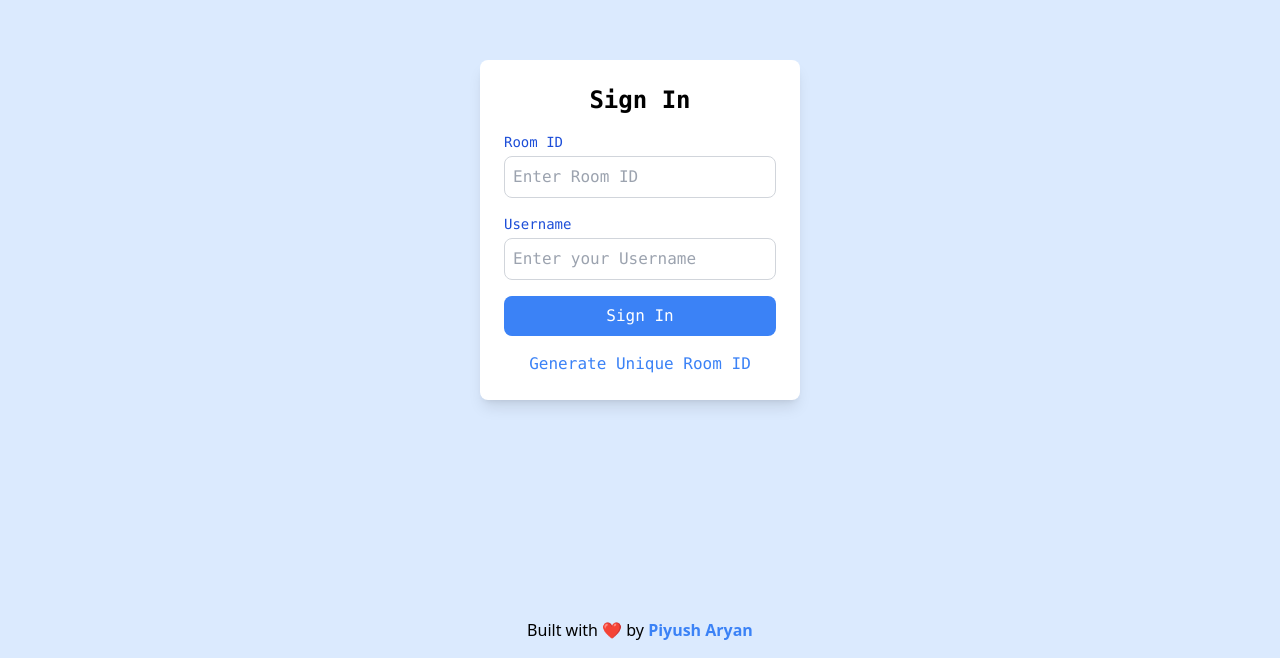
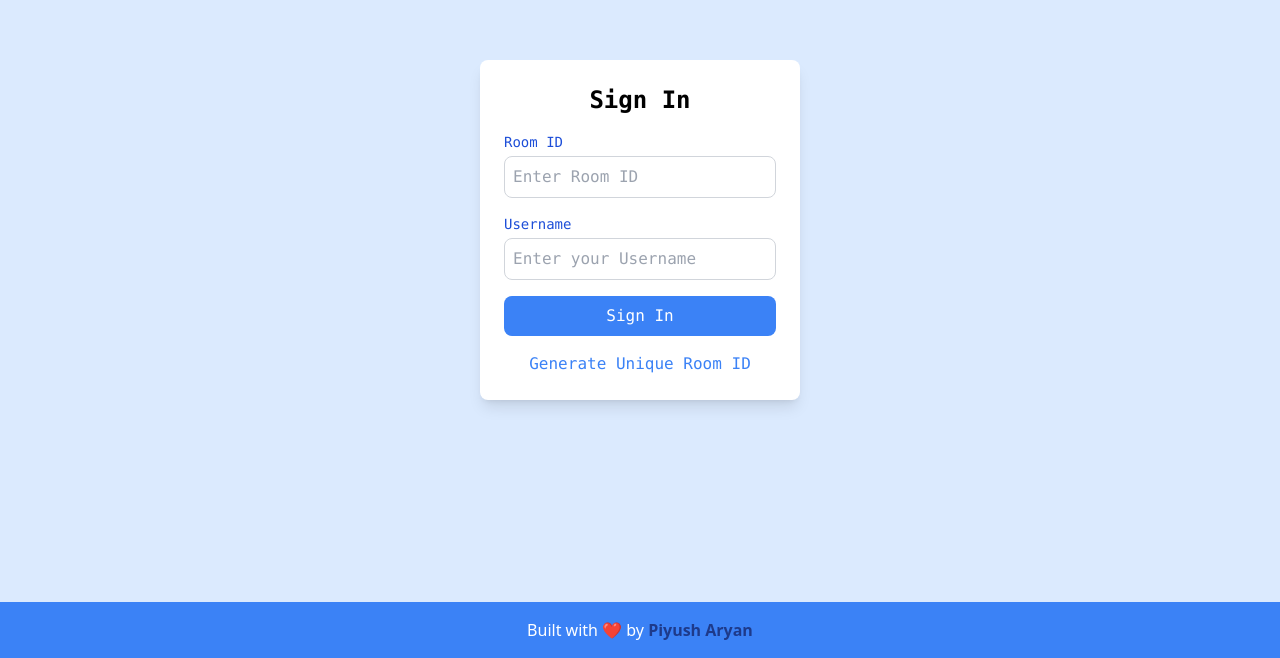
Before and after one commit to PiyushAryan/realmeet, a React (Vite) app: page / in a window 1280 px wide. Shown: the part 142-800 px from the top of the page. Built offline with nearby package versions, Linux system fonts and the light colour scheme.

Commit message:
config file changes

```diff
--- a/src/components/forms/FormComp.jsx
+++ b/src/components/forms/FormComp.jsx
@@ -86,8 +86,8 @@ function FormComp() {
                         </button>
                     </form>
                 </div>
-                <footer className="bg-blue-100 text-center p-4">
-                    Built with ❤️ by <a href="https://pflix.vercel.app/" className="font-semibold text-blue-500">Piyush Aryan</a>
+                <footer className="bg-blue-500 text-center text-white p-4">
+                    Built with ❤️ by <a href="https://pflix.vercel.app/" className="font-semibold text-blue-900">Piyush Aryan</a>
                 </footer>
             </div>
 
--- a/src/main.jsx
+++ b/src/main.jsx
@@ -5,5 +5,5 @@ import App from './App.jsx'
 createRoot(document.getElementById('root')).render(
   <StrictMode>
     <App />
-  </StrictMode>,
+  </StrictMode>
 )
```
Also changed, not shown: 1 other file (tests, documents, lock files or other folders).
